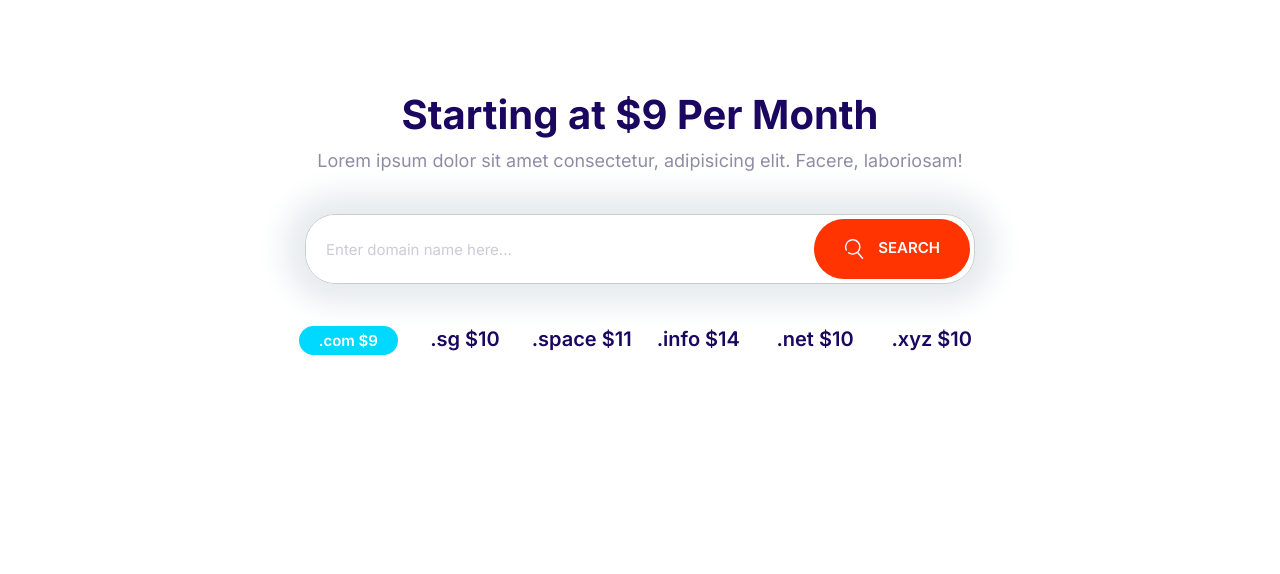
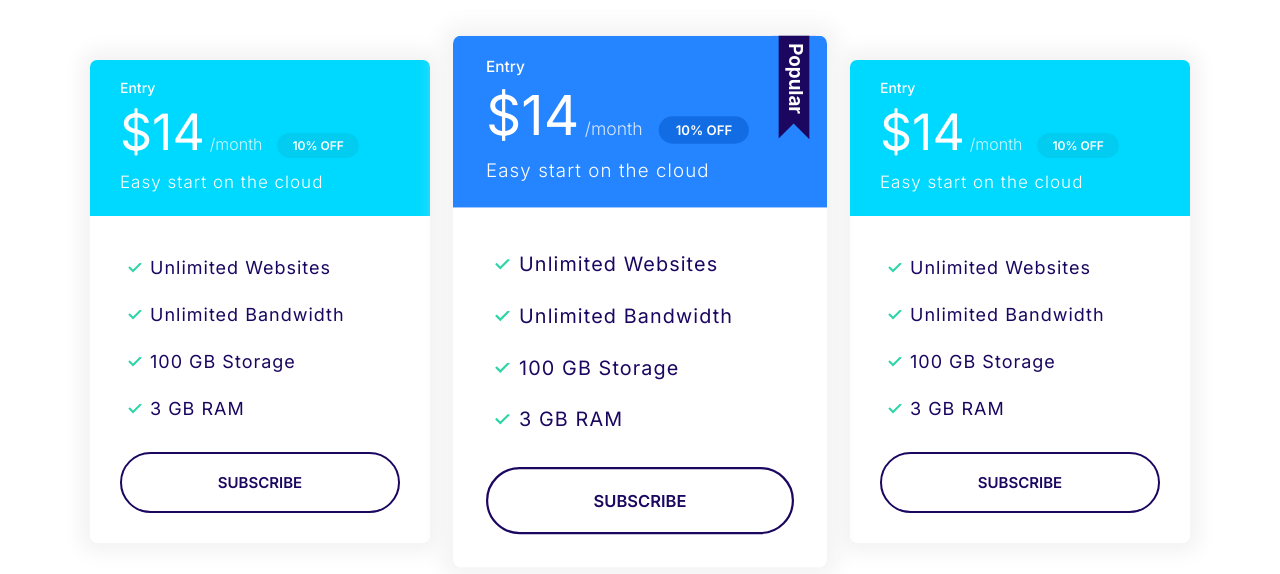
Before and after one commit to jamiebeaman/moshify, a plain HTML site: page index.html in a window 1280 px wide. Drawn offline with Linux system fonts and the light colour scheme.

Commit message:
defined plans block style

```diff
--- a/css/styles.css
+++ b/css/styles.css
@@ -331,11 +331,19 @@ a{
 
 }
 
+.card--primary .badge--primary{
+    background-color: #126de4;
+}
+
 .card--secondary .badge--secondary{
     background-color: #02cdf1;
 }
 
 /*Plans*/
+
+.plan{
+    transition: transform .2s ease-out;
+}
 
 .plan__name{
     color: #fff;
@@ -367,6 +375,18 @@ a{
     letter-spacing: 1px;
 }
 
+.plan:hover{
+    transform: scale(1.05);
+}
+
+.plan--popular:hover{
+    transform: scale(1.15);
+}
+
+.plan--popular{
+    transform: scale(1.1);
+}
+
 .plan--popular ,.card__header{
     position: relative;
 }
@@ -377,7 +397,11 @@ a{
     display: inline-block;
     position: absolute;
     top: -6px;
-    right: 10%;
+    right: 3%;
+}
+
+.plan--popular{
+    transform: scale(1.1);
 }
 
 @media screen and (min-width: 1024px){
@@ -743,3 +767,13 @@ a{
         grid-template-columns: repeat(auto-fit, minmax(10rem, 1fr));
     }
 }
+
+/*Plans Block*/
+.block-plans .grid{
+    gap: 8rem 4rem;
+}
+
+.block-plans .card{
+    max-width: 500px;
+    margin: 0 auto;
+}
--- a/index.html
+++ b/index.html
@@ -18,36 +18,73 @@
     <link rel="stylesheet" href="css/styles.css" />
   </head>
   <body>
-    <section class="block container block-domain">
-      <header class="block__header">
-        <h2>Starting at $9 Per Month</h2>
-        <p>
-          Lorem ipsum dolor sit amet consectetur, adipisicing elit. Facere,
-          laboriosam!
-        </p>
-      </header>
-      <div class="input-group">
-        <input
-          type="text"
-          class="input"
-          placeholder="Enter domain name here..."
-        />
-        <button class="btn btn--accent">
-          <svg class="icon icon--white">
-            <use xlink:href="images/sprite.svg#search"></use>
-          </svg>
-          Search
-        </button>
+    <section class="block container block-plans">
+      <div class="grid grid--1x3">
+        <div class="plan">
+          <div class="card card--secondary">
+            <header class="card__header">
+              <h3 class="plan__name">Entry</h3>
+              <span class="plan__price">$14</span>
+              <span class="plan__billing-cycle">/month</span>
+              <span class="badge badge--secondary badge--small">10% OFF</span>
+              <span class="plan__description">Easy start on the cloud</span>
+            </header>
+            <div class="card__body">
+              <ul class="list list--tick">
+                <li class="list__item">Unlimited Websites</li>
+                <li class="list__item">Unlimited Bandwidth</li>
+                <li class="list__item">100 GB Storage</li>
+                <li class="list__item">3 GB RAM</li>
+              </ul>
+              <button class="btn btn--outline btn--block">Subscribe</button>
+            </div>
+          </div>
+        </div>
+
+        <div class="plan plan--popular">
+          <div class="card card--primary">
+            <header class="card__header">
+              <h3 class="plan__name">Entry</h3>
+              <span class="plan__price">$14</span>
+              <span class="plan__billing-cycle">/month</span>
+              <span class="badge badge--primary badge--small">10% OFF</span>
+              <span class="plan__description">Easy start on the cloud</span>
+            </header>
+            <div class="card__body">
+              <ul class="list list--tick">
+                <li class="list__item">Unlimited Websites</li>
+                <li class="list__item">Unlimited Bandwidth</li>
+                <li class="list__item">100 GB Storage</li>
+                <li class="list__item">3 GB RAM</li>
+              </ul>
+              <button class="btn btn--outline btn--block">Subscribe</button>
+            </div>
+          </div>
+        </div>
+
+        <div class="plan">
+          <div class="card card--secondary">
+            <header class="card__header">
+              <h3 class="plan__name">Entry</h3>
+              <span class="plan__price">$14</span>
+              <span class="plan__billing-cycle">/month</span>
+              <span class="badge badge--secondary badge--small">10% OFF</span>
+              <span class="plan__description">Easy start on the cloud</span>
+            </header>
+            <div class="card__body">
+              <ul class="list list--tick">
+                <li class="list__item">Unlimited Websites</li>
+                <li class="list__item">Unlimited Bandwidth</li>
+                <li class="list__item">100 GB Storage</li>
+                <li class="list__item">3 GB RAM</li>
+              </ul>
+              <button class="btn btn--outline btn--block">Subscribe</button>
+            </div>
+          </div>
+        </div>
       </div>
-      <ul class="list block-domain__prices">
-        <li><span class="badge badge--secondary">.com $9</span></li>
-        <li>.sg $10</li>
-        <li>.space $11</li>
-        <li>.info $14</li>
-        <li>.net $10</li>
-        <li>.xyz $10</li>
-      </ul>
     </section>
+
     <script src="js/main.js"></script>
   </body>
 </html>
```
Also changed, not shown: components/plans-block.html (added, +66 -0 lines).
